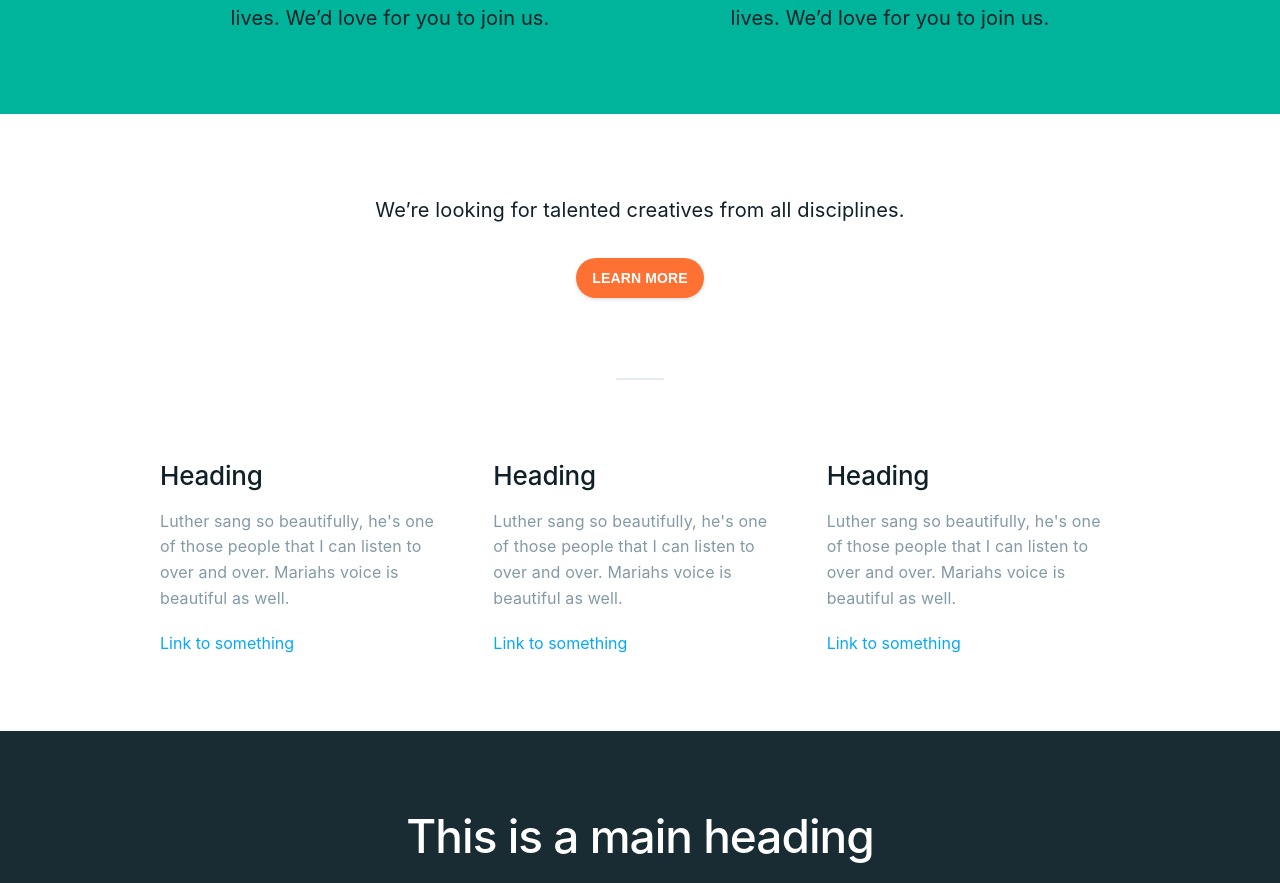
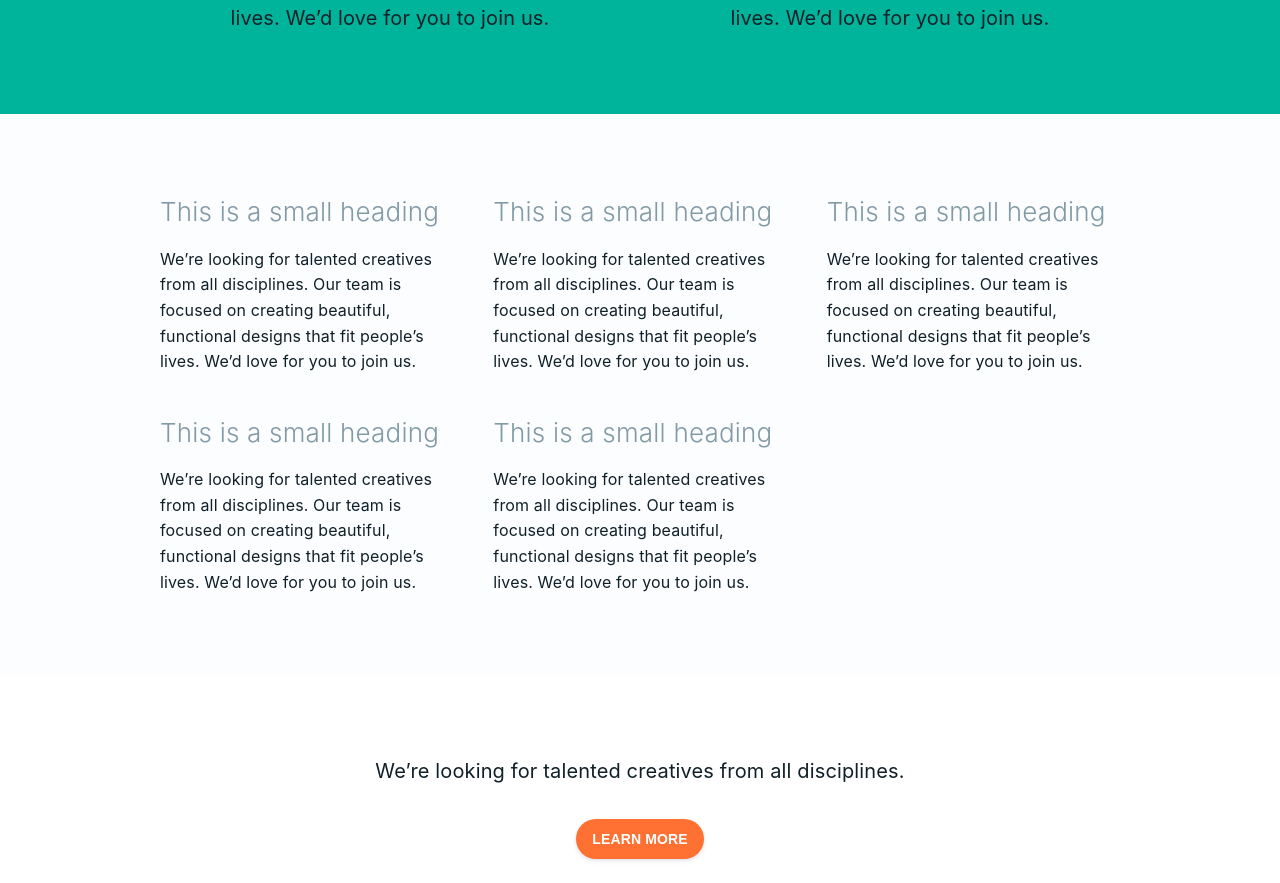
Before and after one commit to alobato/modulz-styled, a React (Create React App) app: page / in a window 1280 px wide. Shown: the part 946-1829 px from the top of the page. Built offline with nearby package versions, Linux system fonts and the light colour scheme.

Commit message:
Support grid nesting

```diff
--- a/src/App.js
+++ b/src/App.js
@@ -95,6 +95,47 @@ class App extends Component {
                 </div>
               </Grid>
             </Alignment>
+          </Container>
+        </Section>
+
+        <Section large gray_100>
+          <Container large>
+            <Grid>
+              <div className="grid-column--12 bps-grid-column--8">
+                <Grid>
+                  <div className="grid-column--12 bps-grid-column--6">
+                    <Spacing mb3>
+                      <Heading thin gray_500>This is a small heading</Heading>
+                    </Spacing>
+                    <Text>We’re looking for talented creatives from all disciplines. Our team is focused on creating beautiful, functional designs that fit people’s lives. We’d love for you to join us.</Text>
+                  </div>
+                  <div className="grid-column--12 bps-grid-column--6">
+                    <Spacing mb3>
+                      <Heading thin gray_500>This is a small heading</Heading>
+                    </Spacing>
+                    <Text>We’re looking for talented creatives from all disciplines. Our team is focused on creating beautiful, functional designs that fit people’s lives. We’d love for you to join us.</Text>
+                  </div>
+                  <div className="grid-column--12 bps-grid-column--6">
+                    <Spacing mb3>
+                      <Heading thin gray_500>This is a small heading</Heading>
+                    </Spacing>
+                    <Text>We’re looking for talented creatives from all disciplines. Our team is focused on creating beautiful, functional designs that fit people’s lives. We’d love for you to join us.</Text>
+                  </div>
+                  <div className="grid-column--12 bps-grid-column--6">
+                    <Spacing mb3>
+                      <Heading thin gray_500>This is a small heading</Heading>
+                    </Spacing>
+                    <Text>We’re looking for talented creatives from all disciplines. Our team is focused on creating beautiful, functional designs that fit people’s lives. We’d love for you to join us.</Text>
+                  </div>
+                </Grid>
+              </div>
+              <div className="grid-column--12 bps-grid-column--4">
+                <Spacing mb3>
+                  <Heading thin gray_500>This is a small heading</Heading>
+                </Spacing>
+                <Text>We’re looking for talented creatives from all disciplines. Our team is focused on creating beautiful, functional designs that fit people’s lives. We’d love for you to join us.</Text>
+              </div>
+            </Grid>
           </Container>
         </Section>
 
```
